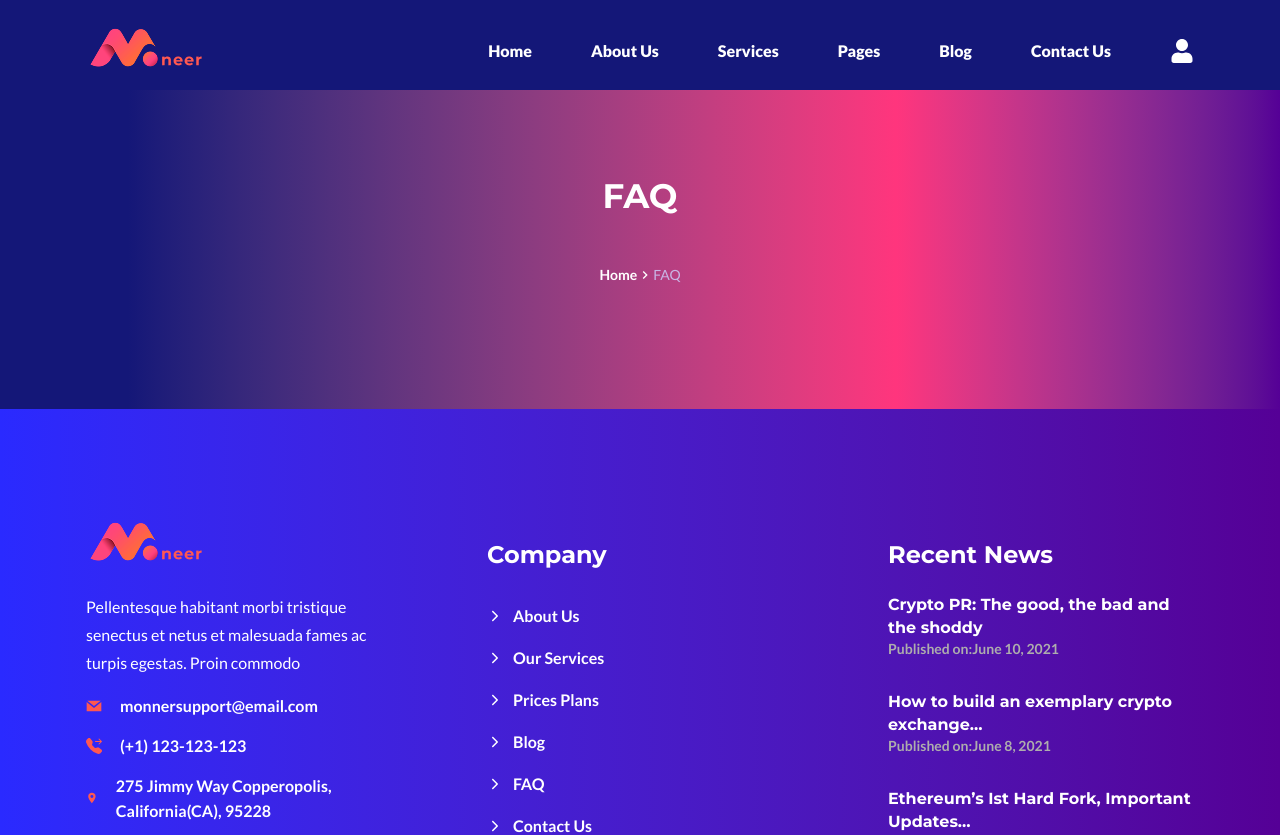
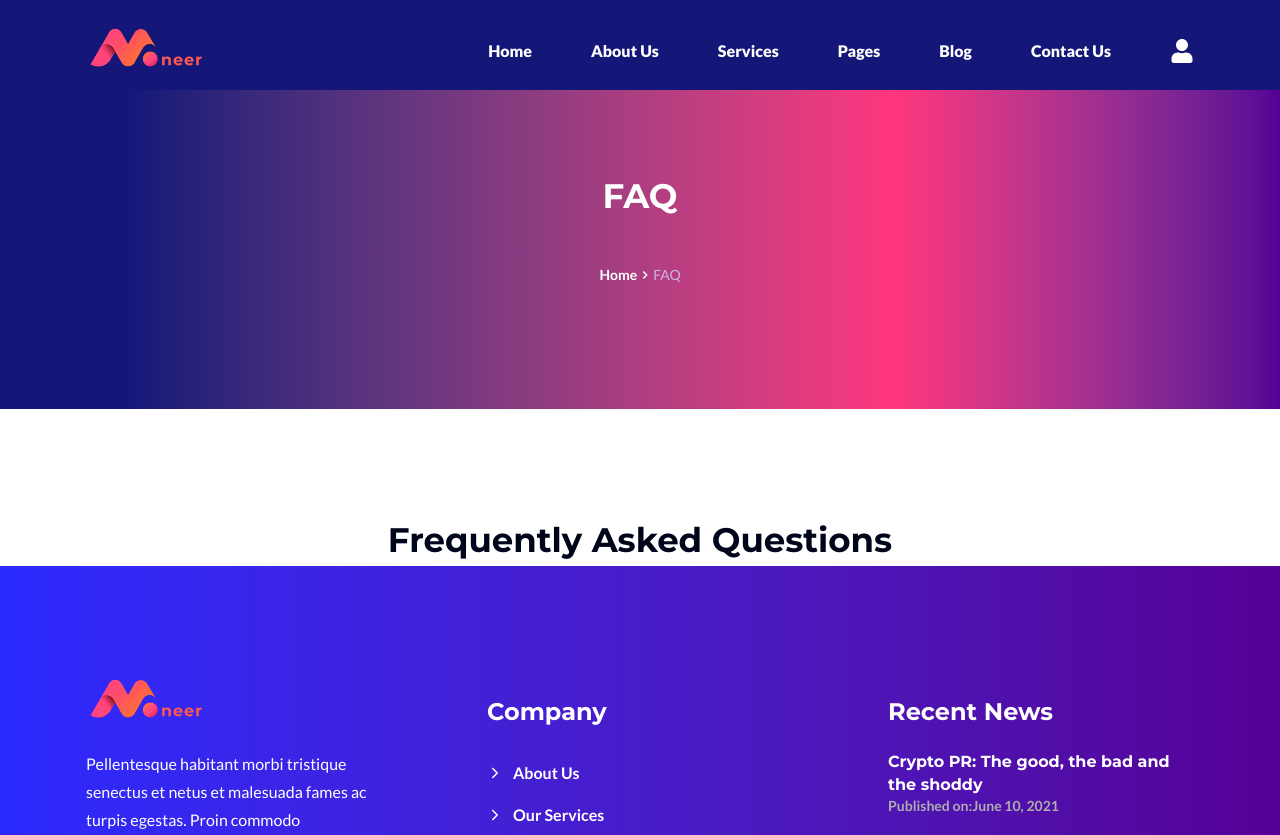
Before and after one commit to dev-abirhossen/Monner, a React (Vite) app: page /faq in a window 1280 px wide. Shown: the top 835 px of the page. Built offline with nearby package versions, Linux system fonts and the light colour scheme.

Commit message:
faq upadated

```diff
--- a/src/components/pages/faq/Questions.jsx
+++ b/src/components/pages/faq/Questions.jsx
@@ -11,8 +11,8 @@ const Questions = () => {
             <section>
                 <Breadcrumb label={"FAQ"} rootPage={"Home"}/>
                 <Container>
-                    <div>
-
+                    <div className='text-center mt-26.5'>
+                        <h3 className="font-bold font-Monts text-black1 text-[34px] ">Frequently Asked Questions </h3>
                     </div>
                 </Container>
             </section>
```
